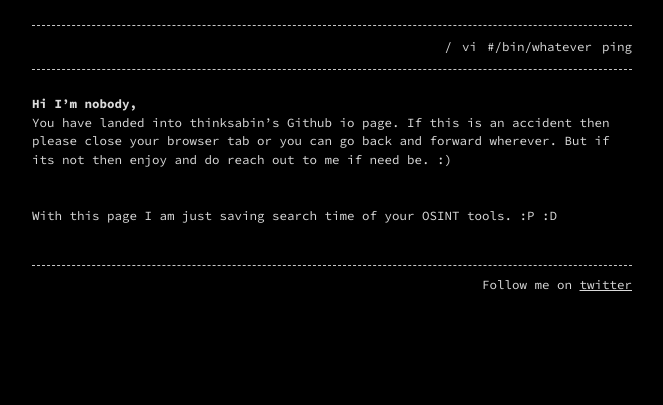
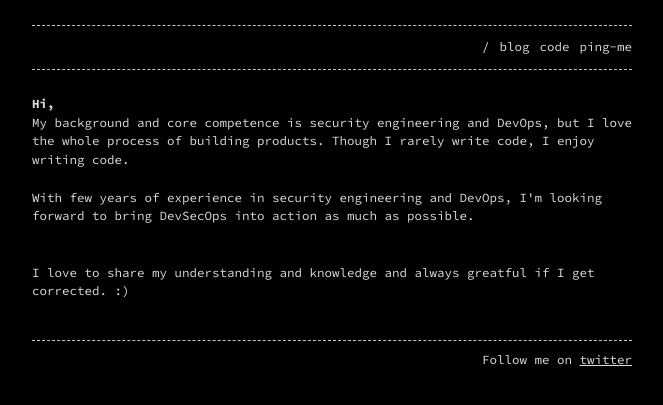
Before and after one commit to thinksabin/thinksabin.github.io, a Jekyll site: the page built from index.md, in a window 1280 px wide. Shown: the top 405 px of the page, without its empty margins (308-971 px from the left). Built offline with Jekyll 4.4.1, drawn with Linux system fonts in a browser that asks for light colours.

Commit message:
simplified

```diff
--- a/blog.md
+++ b/blog.md
@@ -1,7 +1,7 @@
 ---
-title: vi
+title: blog
 layout: home
-permalink: /man
+permalink: /blog
 ---
 
 # Sometimes I do share my stupidity.
--- a/githubpage.md
+++ b/githubpage.md
@@ -1,5 +1,5 @@
 ---
-title: '#/bin/whatever'
+title: 'code'
 layout: home
 permalink: /codes
 ---
--- a/index.md
+++ b/index.md
@@ -4,8 +4,10 @@ layout: home
 permalink: /
 ---
 
-# Hi I'm nobody,
+# Hi,
+My background and core competence is security engineering and DevOps, but I love the whole process of building products. Though I rarely write code, I enjoy writing code.
+<p>
+With few years of experience in security engineering and DevOps, I'm looking forward to bring DevSecOps into action as much as possible.
 
-You have landed into thinksabin's Github io page. If this is an accident then please close your browser tab or you can go back and forward wherever. But if its not then enjoy and do reach out to me if need be. :)
-<br>
-With this page I am just saving search time of your OSINT tools. :P :D
+<p>
+I love to share my understanding and knowledge and always greatful if I get corrected. :)
```
Also changed, not shown: contactme.md (+3 -2 lines).
